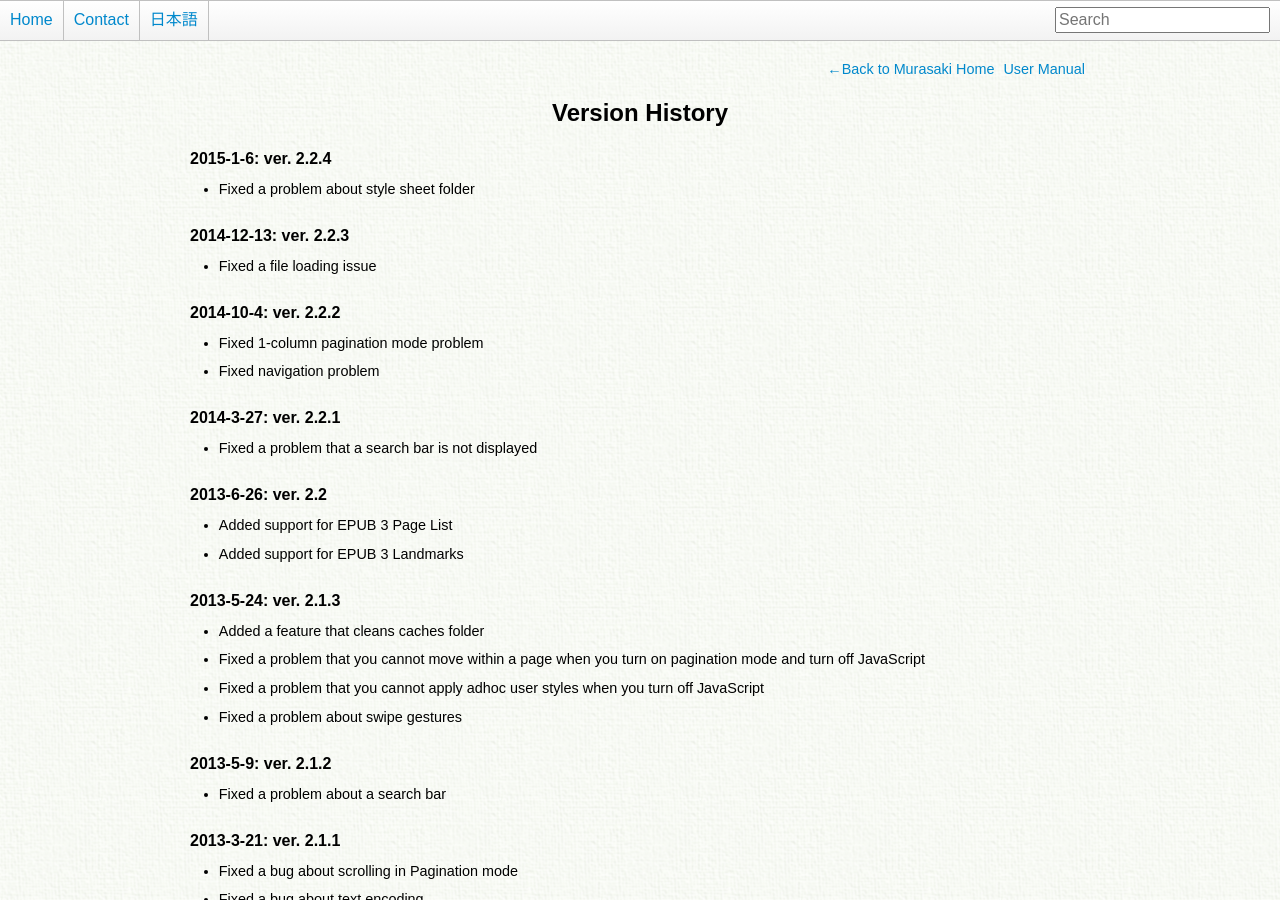
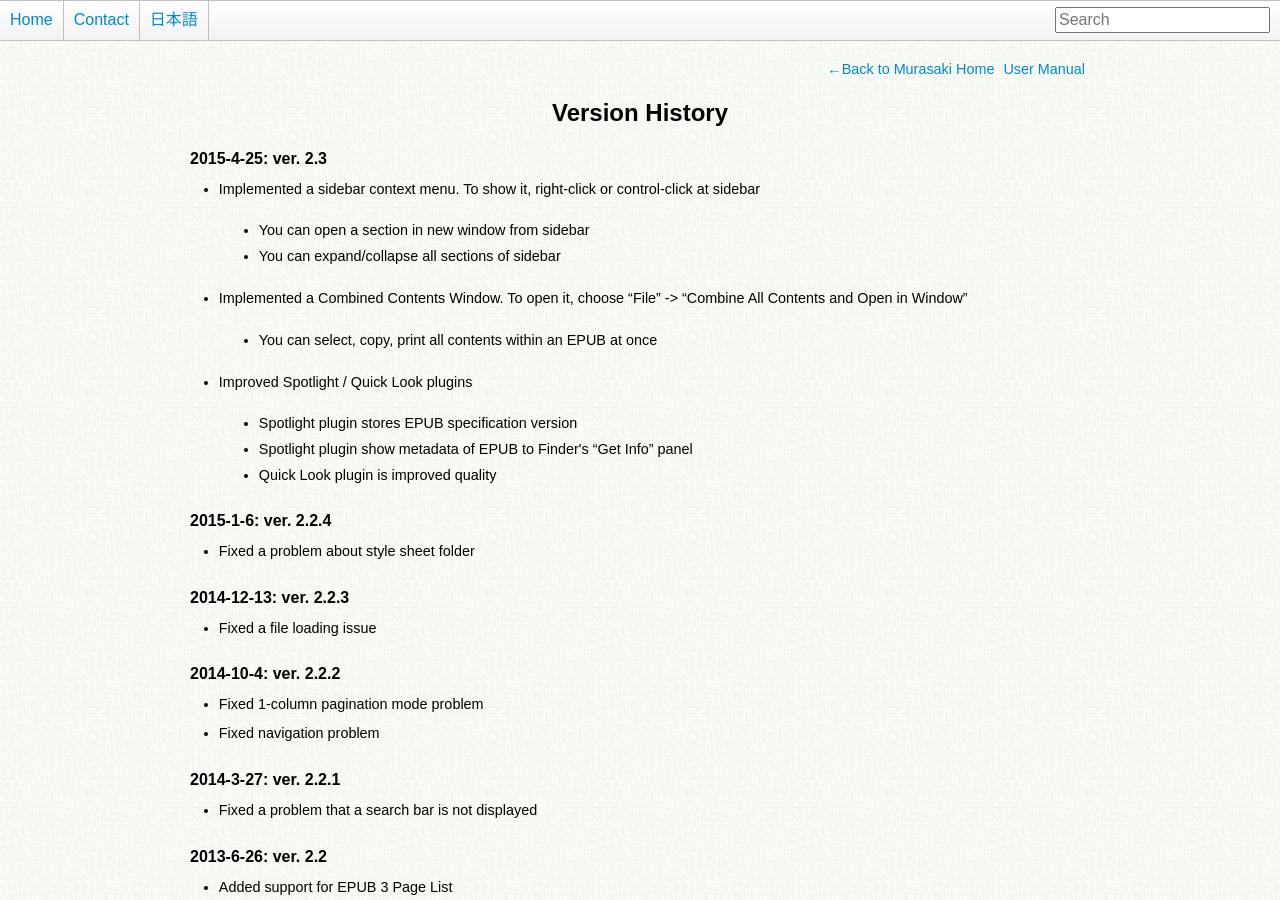
Before and after one commit to GenjiApp/genjiapp.github.io, a Jekyll site: the page built from mac/murasaki/history_en.html, in a window 1280 px wide and 900 px high. Built offline with Jekyll 4.4.1, drawn with Linux system fonts in a browser that asks for light colours; Markdown is read by kramdown in place of the engine named in the settings.

Commit message:
add new version Murasaki v2.3

```diff
--- a/mac/murasaki/history_en.html
+++ b/mac/murasaki/history_en.html
@@ -13,6 +13,26 @@ css: [style.css]
 
   <h1>Version History</h1>
   <dl>
+    <dt>2015-4-25: ver. 2.3</dt>
+    <dd>Implemented a sidebar context menu. To show it, right-click or control-click at sidebar
+      <ul>
+        <li>You can open a section in new window from sidebar</li>
+        <li>You can expand/collapse all sections of sidebar</li>
+      </ul>
+    </dd>
+    <dd>Implemented a Combined Contents Window. To open it, choose “File” -> “Combine All Contents and Open in Window”
+      <ul>
+        <li>You can select, copy, print all contents within an EPUB at once</li>
+      </ul>
+    </dd>
+    <dd>Improved Spotlight / Quick Look plugins
+      <ul>
+        <li>Spotlight plugin stores EPUB specification version</li>
+        <li>Spotlight plugin show metadata of EPUB to Finder's “Get Info” panel</li>
+        <li>Quick Look plugin is improved quality</li>
+      </ul>
+    </dd>
+
     <dt>2015-1-6: ver. 2.2.4</dt>
     <dd>Fixed a problem about style sheet folder</dd>
 
```
Also changed, not shown: mac/murasaki/history.html (+20 -0 lines).
